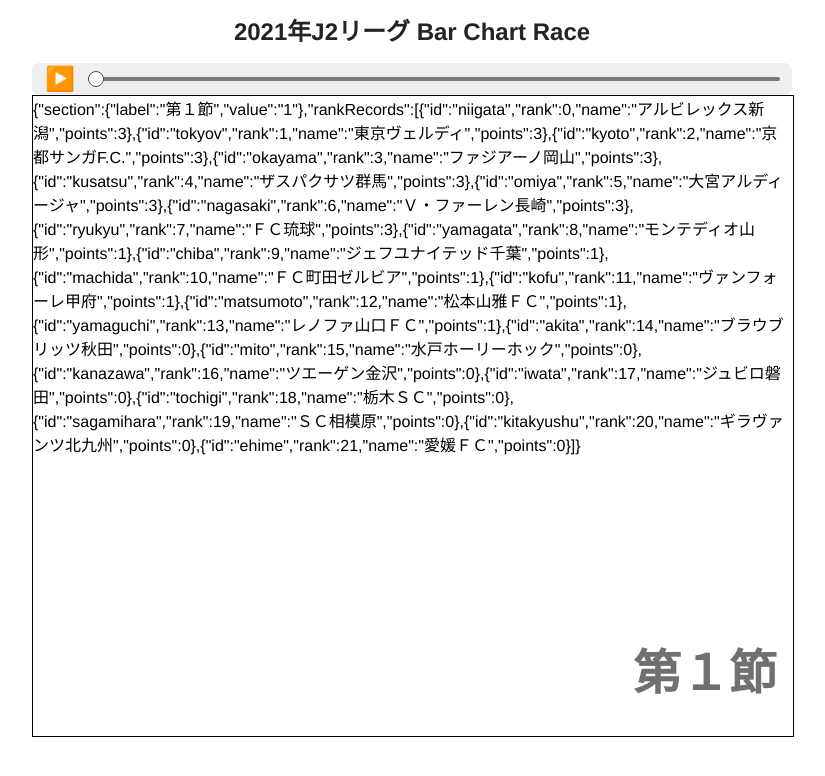
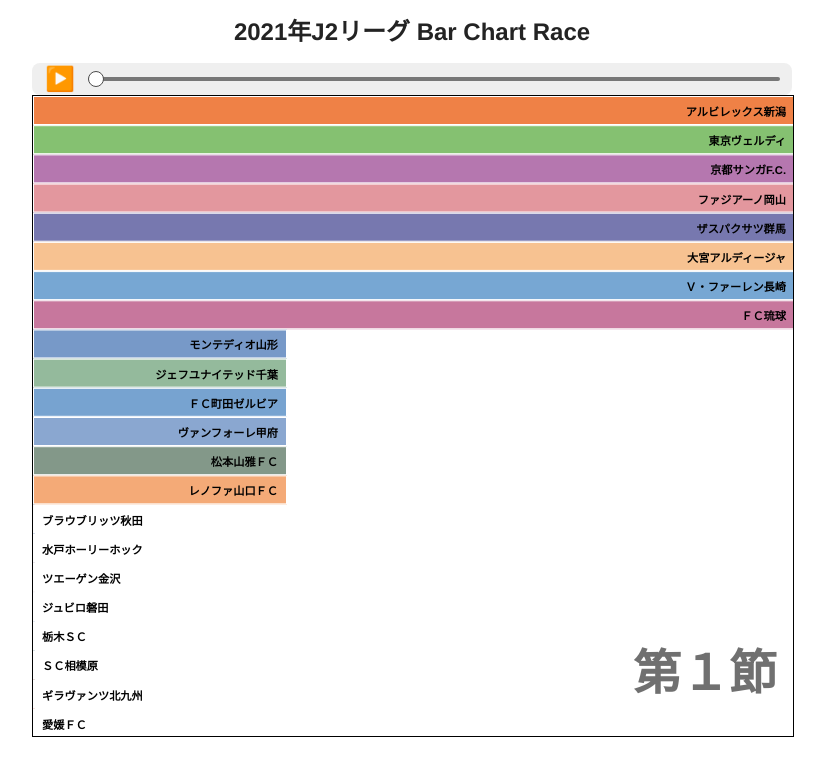
Before and after one commit to chooblarin/jleague-bar-chart-race, a Svelte app: page / in a window 1280 px wide. Shown: the top 776 px of the page, without its empty margins (228-1053 px from the left). Built offline with nearby package versions, Linux system fonts and the light colour scheme.

Commit message:
Bars and Bar component

```diff
--- /dev/null
+++ b/src/components/Bar.svelte
@@ -0,0 +1,47 @@
+<script lang="ts">
+  import { getChartContext } from "../lib/chart";
+
+  const { getChart } = getChartContext();
+  const { scales, dimensions } = getChart();
+
+  export let value: number;
+  export let label: string;
+  export let rank: number;
+  export let fill: string;
+
+  $: barColor = `--bar-color: ${fill};`;
+  $: width = `width: ${$scales.x(value) || 0}px;`;
+  $: height = `height: ${$dimensions.barHeight || 0}px;`;
+  $: transform = `transform: translateY(${$scales.y(rank) || 0}px);`;
+</script>
+
+<div style="{barColor} {width} {height} {transform}">
+  <p
+    class="label"
+    style="transform: {value === 0 ? 'translateX(100%)' : 'none'}"
+  >
+    {label}
+  </p>
+</div>
+
+<style>
+  div {
+    display: flex;
+    justify-content: flex-end;
+    align-items: center;
+    position: absolute;
+    top: 0;
+    left: 0;
+    background: var(--bar-color);
+    border: 1px solid white;
+    box-sizing: border-box;
+  }
+  .label {
+    font-size: 0.7em;
+    font-weight: 600;
+    word-break: keep-all;
+    white-space: nowrap;
+    transition: transform 300ms;
+    padding: 0 8px;
+  }
+</style>
--- /dev/null
+++ b/src/components/Bars.svelte
@@ -0,0 +1,23 @@
+<script lang="ts">
+  import type { RankRecord } from "../data/j2RankData";
+  import { teamColor } from "../lib/teamColor";
+  import Bar from "./Bar.svelte";
+  export let data: RankRecord[] = [];
+</script>
+
+<div class="bars">
+  {#each data as { id, points, name, rank } (id)}
+    <Bar value={points} label={name} {rank} fill={teamColor[id]} />
+  {/each}
+</div>
+
+<style>
+  .bars {
+    position: absolute;
+    top: 0;
+    left: 0;
+    width: 100%;
+    height: 100%;
+    overflow: hidden;
+  }
+</style>
--- a/src/components/Chart.svelte
+++ b/src/components/Chart.svelte
@@ -1,12 +1,16 @@
 <script lang="ts">
   import { writable } from "svelte/store";
   import { j2RankData, teamIds } from "../data/j2RankData";
+  import { createLinearScale, Scales, setChartContext } from "../lib/chart";
   import { frame } from "../lib/framer";
+  import Bars from "./Bars.svelte";
   import Ticker from "./Ticker.svelte";
 
   const barCount = teamIds.length;
 
   const dimensions = writable({ width: 0, height: 0, barHeight: 0 });
+  const scales = writable<Scales>();
+  const xMax = writable<number>(NaN);
 
   // Update data
 
@@ -21,10 +25,22 @@
   $: width = figureWidth;
   $: height = figureHeight;
   $: barHeight = height / barCount;
+
+  // Update stores
   $: dimensions.set({
     width,
     height,
     barHeight,
+  });
+  $: xMax.set(Math.max(...currentData.rankRecords.map((d) => d.points)));
+  $: scales.set({
+    x: createLinearScale([0, $xMax], [0, $dimensions.width]),
+    y: createLinearScale([0, barCount], [0, $dimensions.height]),
+  });
+
+  // Set chart context
+  setChartContext({
+    getChart: () => ({ dimensions, scales }),
   });
 </script>
 
@@ -33,7 +49,7 @@
   bind:offsetWidth={figureWidth}
   bind:offsetHeight={figureHeight}
 >
-  {JSON.stringify(currentData)}
+  <Bars data={currentData.rankRecords} />
   <Ticker label={currentData.section.label} />
 </figure>
 
--- /dev/null
+++ b/src/lib/chart.ts
@@ -0,0 +1,32 @@
+import { scaleLinear } from "d3";
+import type { ScaleLinear } from "d3-scale";
+import { getContext, setContext } from "svelte";
+import type { Writable } from "svelte/store";
+
+const key = {};
+
+export interface Scales {
+  x: ScaleLinear<number, number, never>;
+  y: ScaleLinear<number, number, never>;
+}
+
+interface Chart {
+  dimensions: Writable<{ width: number; height: number; barHeight: number }>;
+  scales: Writable<Scales>;
+}
+
+interface ChartContext {
+  getChart: () => Chart;
+}
+
+export function getChartContext(): ChartContext {
+  return getContext(key);
+}
+
+export function setChartContext(chartContext: ChartContext) {
+  setContext(key, chartContext);
+}
+
+export function createLinearScale(domain: [number, number], range: [number, number]) {
+  return scaleLinear().domain(domain).range(range);
+}
```
